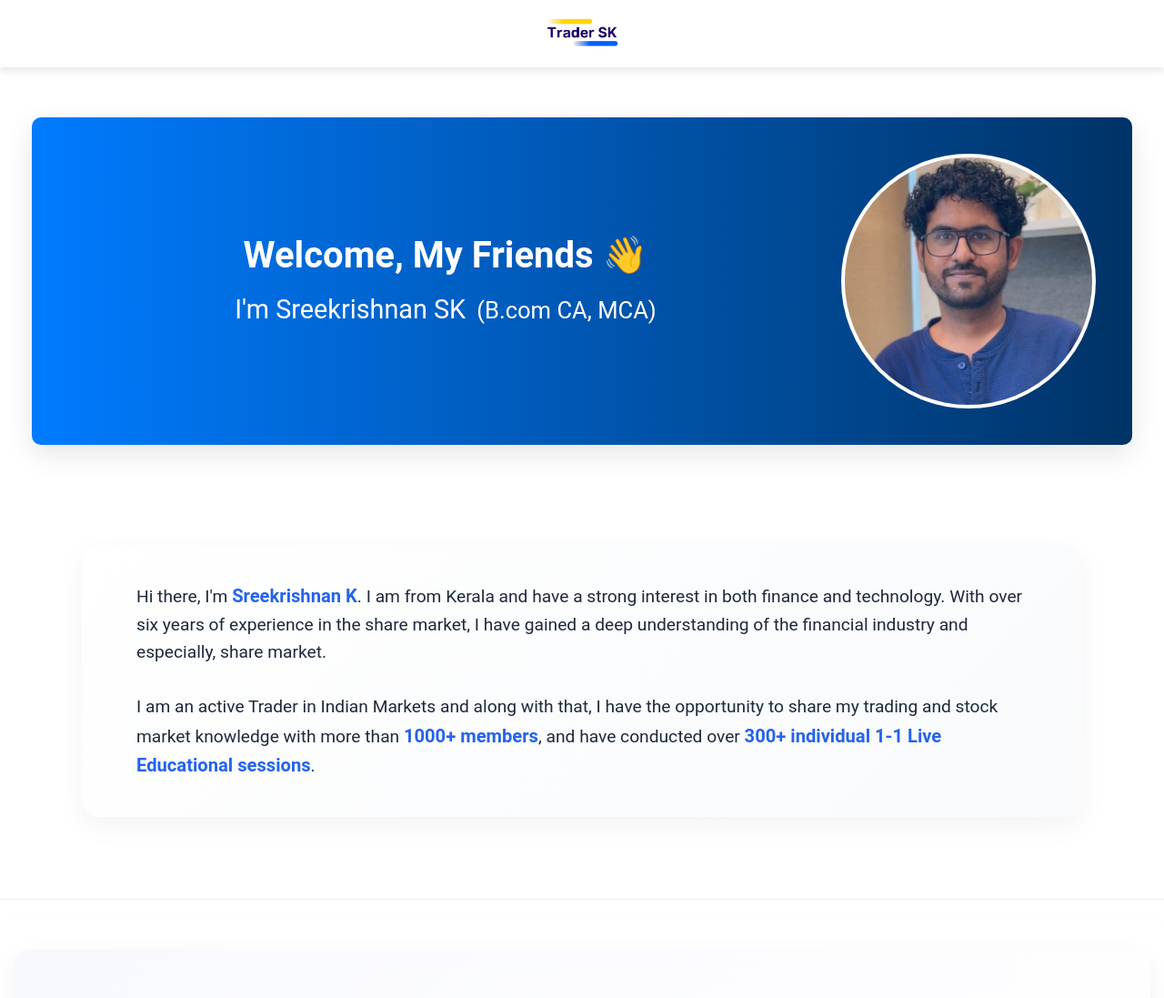
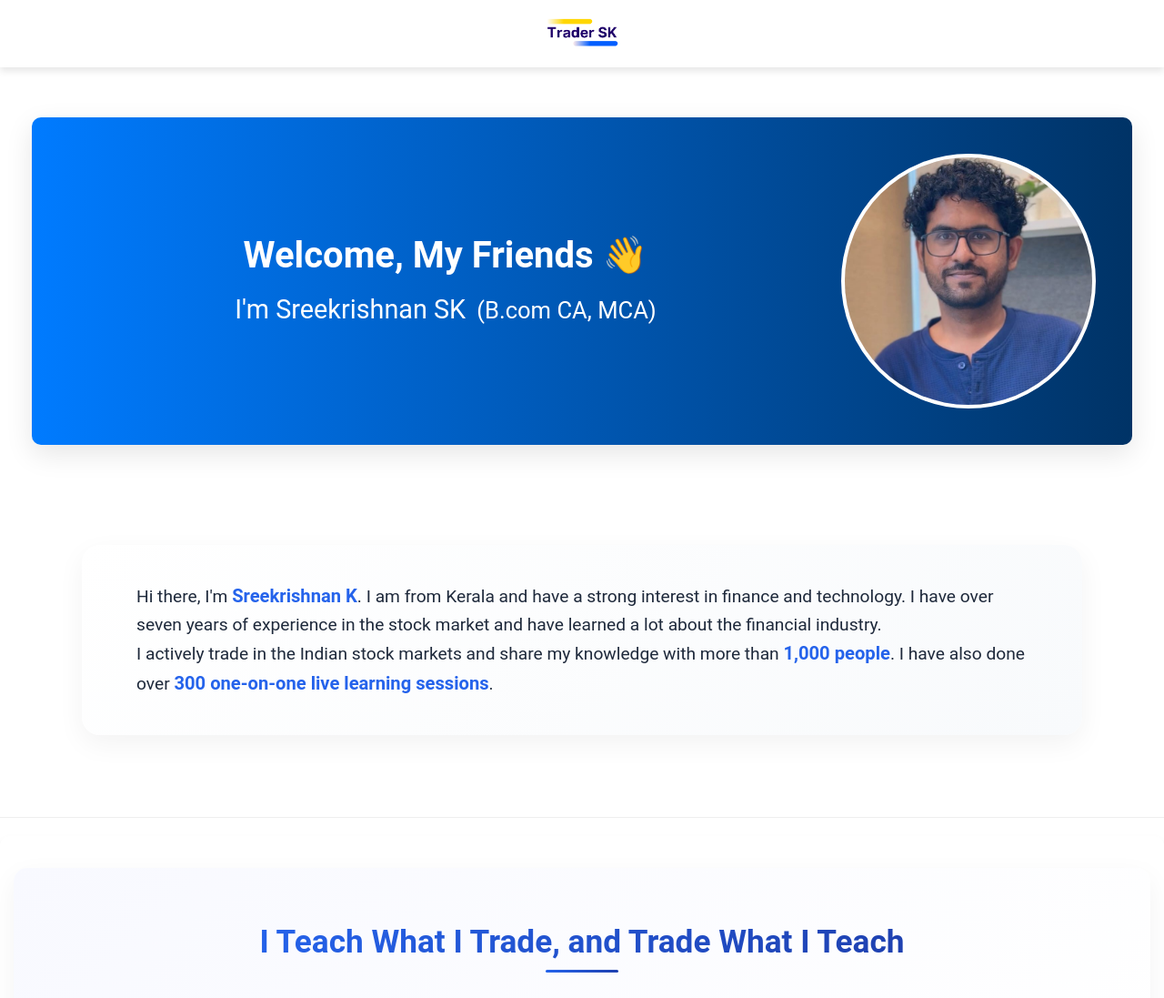
Before and after one commit to tradersk/session, a plain HTML site: page index.html in a window 1280 px wide. Shown: the top 1097 px of the page at 91% size. Drawn offline with Linux system fonts and the light colour scheme.

Commit message:
Update index.html

```diff
--- a/index.html
+++ b/index.html
@@ -1168,9 +1168,13 @@
 
     <div class="container">
         <div class="intro-bio">
-            <p>Hi there, I'm <strong>Sreekrishnan K</strong>. I am from Kerala and have a strong interest in both finance and technology. With over six years of experience in the share market, I have gained a deep understanding of the financial industry and especially, share market.</p>
-            <br>
-            <p>I am an active Trader in Indian Markets and along with that, I have the opportunity to share my trading and stock market knowledge with more than <strong>1000+ members</strong>, and have conducted over <strong>300+ individual 1-1 Live Educational sessions</strong>.</p>
+            <p>
+  Hi there, I'm <strong>Sreekrishnan K</strong>. I am from Kerala and have a strong interest in finance and technology. I have over seven years of experience in the stock market and have learned a lot about the financial industry.
+</p>
+<p>
+  I actively trade in the Indian stock markets and share my knowledge with more than <strong>1,000 people</strong>. I have also done over <strong>300 one-on-one live learning sessions</strong>.
+</p>
+
         </div>
     </div>
 <hr>
```
